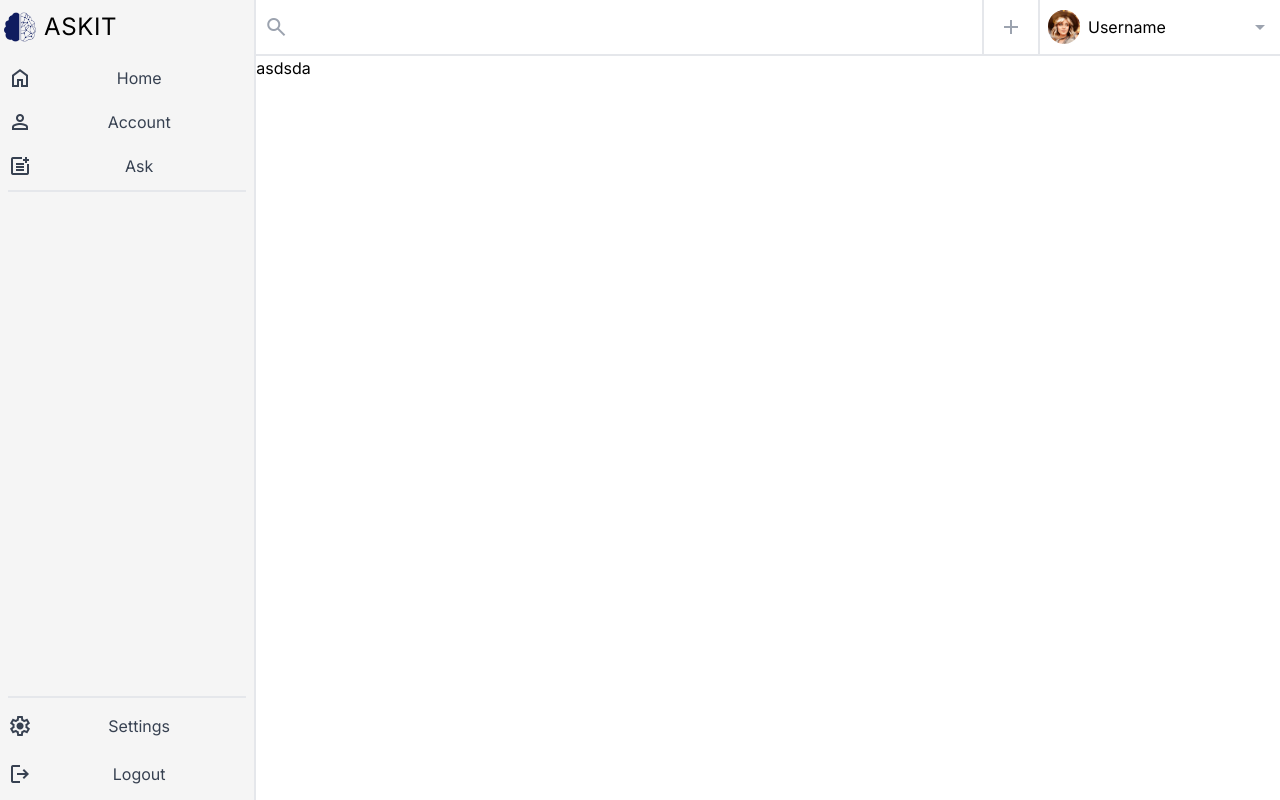
After one commit to EthanElliot/ASK-IT, a Flask app: template templates/home.html in a window 1280 px wide. The commit adds this page. Run offline with Flask 2, Linux system fonts and the light colour scheme; the template is opened without the code that fills it, so the values that code supplies are empty; style sheets or scripts are compiled from the project's sources.

Commit message:
added nav styles

```diff
--- a/app.py
+++ b/app.py
@@ -1,8 +1,9 @@
 from flask import Flask
 from flask_sqlalchemy import SQLAlchemy
 from flask_login import LoginManager
+from home import api
 
-
+#FLASK APP
 app= Flask(__name__)
 app.config.from_pyfile("./config.py")
 
@@ -14,7 +15,6 @@ from models import *
 #FLASK LOGIN
 login_manager = LoginManager(app)
 
-
 @login_manager.user_loader
 def load_user(user_id):
     # we use the primary key from our user table
@@ -23,5 +23,7 @@ def load_user(user_id):
 login_manager.login_view = 'auth.signin'
 
 
+app.register_blueprint(api)
+
 if __name__ == "__main__":
     app.run(debug=True, port=5000)
--- a/static/src/styles.css
+++ b/static/src/styles.css
@@ -1,10 +1,5 @@
+@import url("https://fonts.googleapis.com/css2?family=Inter&display=swap");
+
 @tailwind base;
-
-@layer base {
-  .my-custom-class {
-    @apply p-5 static;
-  }
-}
-
 @tailwind components;
 @tailwind utilities;
--- a/tailwind.config.js
+++ b/tailwind.config.js
@@ -2,6 +2,9 @@
 module.exports = {
   content: ["./templates/**/*.html", "./static/src/**/*.js"],
   theme: {
+    fontFamily: {
+      sans: ["Inter", "sans-serif"],
+    },
     extend: {},
   },
   plugins: [],
--- /dev/null
+++ b/templates/home.html
@@ -0,0 +1,4 @@
+{% extends "layout.html" %}
+{% block content %}
+asdsda
+{% endblock %}
--- /dev/null
+++ b/templates/layout.html
@@ -0,0 +1,127 @@
+<!DOCTYPE html>
+<html lang="en">
+
+<head>
+    <meta charset="UTF-8">
+    <meta http-equiv="X-UA-Compatible" content="IE=edge">
+    <meta name="viewport" content="width=device-width, initial-scale=1.0">
+    <title>Ask It</title>
+
+    <link rel="stylesheet" href="{{ url_for('static', filename='dist/css/output.css') }}">
+    <link rel="stylesheet"
+        href="https://fonts.googleapis.com/css2?family=Material+Symbols+Outlined:opsz,wght,FILL,GRAD@48,400,0,0" />
+    <link rel="stylesheet"
+        href="https://fonts.googleapis.com/css2?family=Material+Symbols+Outlined:opsz,wght,FILL,GRAD@48,400,0,0" />
+    <link rel="stylesheet"
+        href="https://fonts.googleapis.com/css2?family=Material+Symbols+Sharp:opsz,wght,FILL,GRAD@48,400,0,0" />
+    <link rel="stylesheet"
+        href="https://fonts.googleapis.com/css2?family=Material+Symbols+Outlined:opsz,wght,FILL,GRAD@48,400,0,0" />
+    <link rel="stylesheet"
+        href="https://fonts.googleapis.com/css2?family=Material+Symbols+Outlined:opsz,wght,FILL,GRAD@48,400,0,0" />
+    <link rel="stylesheet"
+        href="https://fonts.googleapis.com/css2?family=Material+Symbols+Outlined:opsz,wght,FILL,GRAD@48,400,0,0" />
+    <link rel="stylesheet"
+        href="https://fonts.googleapis.com/css2?family=Material+Symbols+Outlined:opsz,wght,FILL,GRAD@48,400,0,0" />
+    <link rel="stylesheet"
+        href="https://fonts.googleapis.com/css2?family=Material+Symbols+Outlined:opsz,wght,FILL,GRAD@48,400,0,0" />
+</head>
+
+<body>
+    <div class="relative min-h-screen flex">
+
+        <!-- side nav -->
+        <div class="bg-neutral-100 w-80 grid grid-rows-[3.4rem_auto_7rem] text-gray-700 border-r-2">
+            <div class="h-full flex my-auto items-center">
+                <img class="w-8 my-auto h-8 ml-1 object-cover"
+                    src="{{ url_for('static', filename='Brand_Assets/LOGO.png') }}">
+                <p class="p-2 font-medium text-2xl text-center tracking-wide text-black">ASKIT</p>
+            </div>
+
+            <div>
+                <ul class="w-full">
+                    <li class="w-full hover:bg-white ">
+                        <a class="w-full flex p-2 my-1 flex-1 align-middle  " href="">
+                            <span class="material-symbols-outlined">home</span>
+                            <p class="m-auto">Home</p>
+                        </a>
+                    </li>
+                    <li class="w-full hover:bg-white">
+                        <a class="w-full flex p-2 my-1 align-middle flex-1" href="">
+                            <span class="material-symbols-outlined">person</span>
+                            <p class="m-auto">Account</p>
+                        </a>
+                    </li>
+                    <li class="w-full hover:bg-white">
+                        <a class="w-full flex p-2 my-1 flex-1 align-middle " href="">
+                            <span class="material-symbols-outlined">post_add</span>
+                            <p class="m-auto">Ask</p>
+                        </a>
+                    </li>
+
+                </ul>
+                <div class="mx-2 border-b-2 h-0"></div>
+
+            </div>
+
+            <div class="py-2 bottom-0">
+                <div class="mx-2 border-b-2 h-0"></div>
+
+                <ul class="w-full">
+                    <li class="w-full hover:bg-white ">
+                        <a class="w-full flex p-2 my-2 align-middle flex-1" href="">
+                            <span class="material-symbols-outlined">settings</span>
+                            <p class="m-auto">Settings</p>
+                        </a>
+                    </li>
+
+                    <li class="w-full hover:bg-white">
+                        <a class="w-full flex p-2 my-2 flex-1 align-middle" href="">
+                            <span class="material-symbols-outlined">logout</span>
+                            <p class="m-auto">Logout</p>
+                        </a>
+                    </li>
+
+                </ul>
+            </div>
+
+        </div>
+
+        <!-- right -->
+        <div class="w-full">
+            <!-- top nav -->
+            <div class="h-14  border-b-2 grid grid-cols-[auto_3.5rem_15rem] text-gray-400 text-base">
+                <form class="w-full h-full border-r-2 flex items-center">
+                    <span class="material-symbols-outlined absolute ml-2 ">search</span>
+                    <input type="text" name="" id="" class="w-full h-full pl-10 focus:outline-0 ">
+                </form>
+                <button class="border-r-2 flex justify-center items-center">
+                    <span class="material-symbols-outlined">add</span>
+                </button>
+                <button class="w-auto flex items-center mx-2">
+                    <img class="rounded-full w-8 mr-2" src="{{ url_for('static', filename='profile_example.jpeg') }}">
+                    </img>
+                    <p class=" text-black">Username</p>
+
+                    <span class="material-symbols-sharp ml-auto">
+                        arrow_drop_down
+                    </span>
+                </button>
+            </div>
+
+            <div class="h-auto">
+                {% block content %}
+                {% endblock %}
+            </div>
+
+
+
+
+        </div>
+
+
+    </div>
+
+
+</body>
+
+</html>
```
Also changed, not shown: home.py (added, +9 -0 lines), static/Brand_Assets/LOGO.jpg (deleted), static/Brand_Assets/LOGO.png (added).
